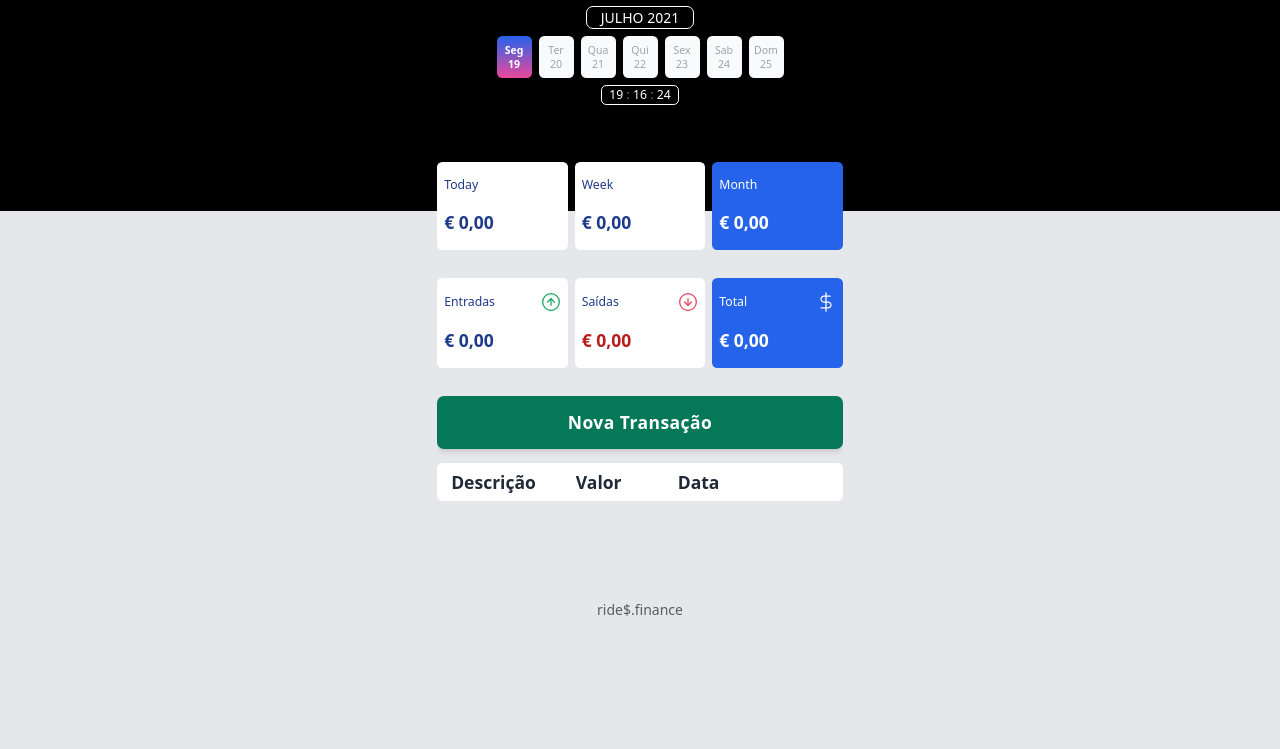
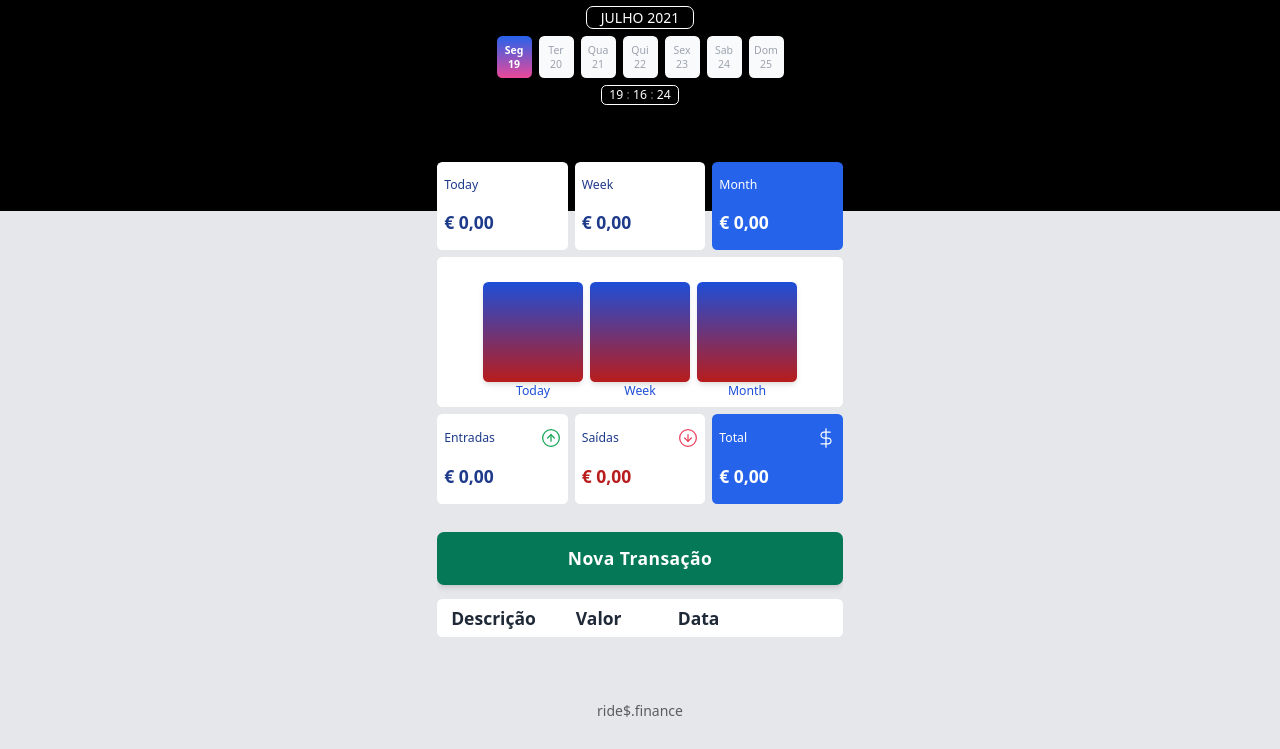
Before and after one commit to Claudio-Lins/rides, a website: page index.html in a window 1280 px wide. Shown: the part 89-838 px from the top of the page. Before the commit the page ends 800 px from the top, so only its background shows below. Drawn offline with Linux system fonts and the light colour scheme.

Commit message:
add bar progress

```diff
--- a/index.html
+++ b/index.html
@@ -7,7 +7,6 @@
     <link rel="stylesheet" href="./style/styles.css" />
 
     <style>
-
       /* MODAL ======================================================*/
       .modal-overlay {
         width: 100%;
@@ -61,7 +60,11 @@
       }
 
       .presentDay {
-        background: linear-gradient(180deg, rgb(240, 199, 138) 40%, rgb(233, 60, 7) 100%);
+        background: linear-gradient(
+          180deg,
+          rgb(240, 199, 138) 40%,
+          rgb(233, 60, 7) 100%
+        );
         color: #ffffff !important;
       }
       /* RESPONSIVE ======================================================*/
@@ -236,7 +239,7 @@
         <span id="segundo" class="">00</span>
       </div>
     </header>
-    <main class="md:w-1/3 px-3 pb-10 mx-auto">
+    <main class="md:w-1/3 px-3 mx-auto">
       <section id="balance" class="-mt-14 grid grid-cols-3 gap-2">
         <h2 class="sr-only">Balanço</h2>
 
@@ -281,7 +284,7 @@
             € 0,00
           </p>
         </div>
-        <div class="bg-blue-600 px-2 py-4 mb-8 rounded-md">
+        <div class="bg-blue-600 py-4 px-2 mb-8 rounded-md">
           <h3
             class="
               text-sm text-center text-white
@@ -299,6 +302,20 @@
           >
             € 0,00
           </p>
+        </div>
+      </section>
+      <section class="bg-white -mt-6 flex justify-center items-end py-2 my-2 rounded-md h-[150px] space-x-2">
+        <div class="flex flex-col items-center justify-start">
+          <div class="bg-gradient-to-t from-red-700 to-blue-700 rounded-md shadow-md w-[100px] h-[100px]"></div>
+          <div class='text-sm text-blue-700'>Today</div>
+        </div>
+        <div class="flex flex-col items-center justify-start">
+          <div class="bg-gradient-to-t from-red-700 to-blue-700 rounded-md shadow-md w-[100px] h-[100px]"></div>
+          <div class='text-sm text-blue-700'>Week</div>
+        </div>
+        <div class="flex flex-col items-center justify-start">
+          <div class="bg-gradient-to-t from-red-700 to-blue-700 rounded-md shadow-md w-[100px] h-[100px]"></div>
+          <div class='text-sm text-blue-700'>Month</div>
         </div>
       </section>
       <section id="balance" class="grid grid-cols-3 gap-2">
@@ -518,6 +535,5 @@
     <script src="./scripts/scripts.js"></script>
     <script src="./scripts/datas.js"></script>
     <script src="./scripts/week.js"></script>
-    <!-- <script>metas()</script> -->
   </body>
 </html>
```
Also changed, not shown: style/styles.css.
